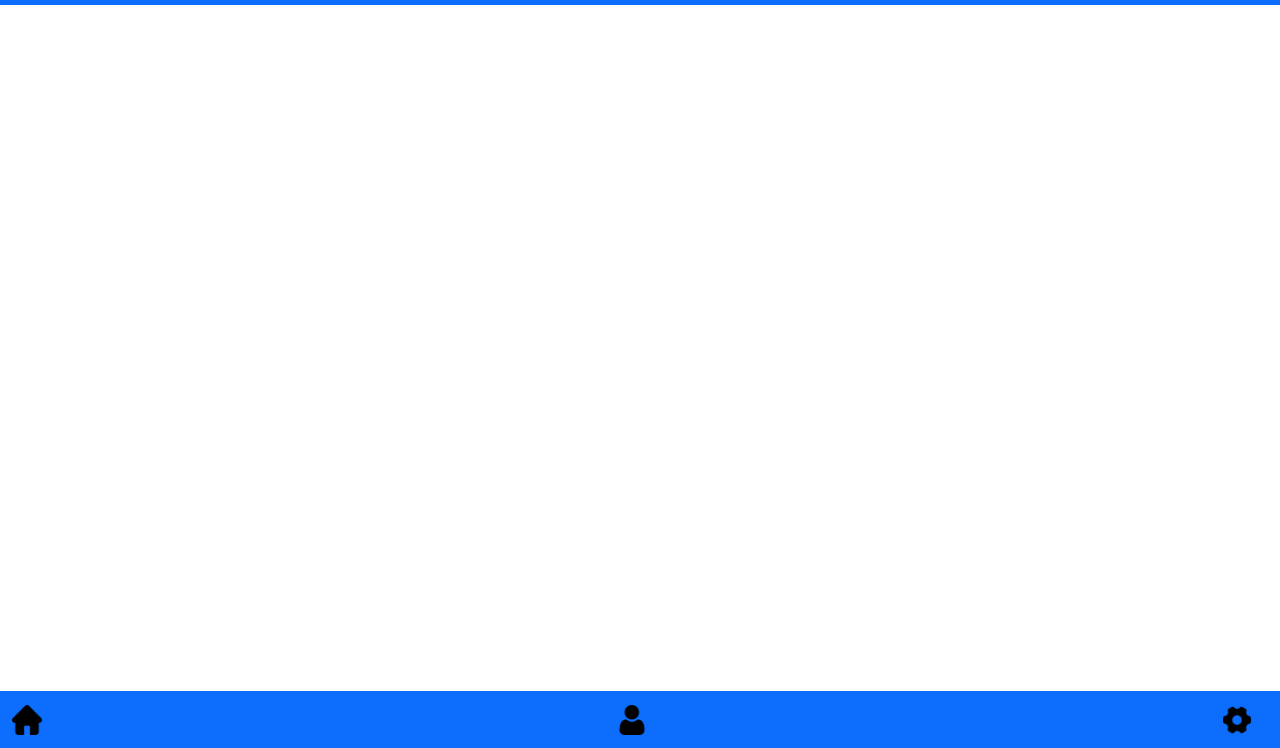
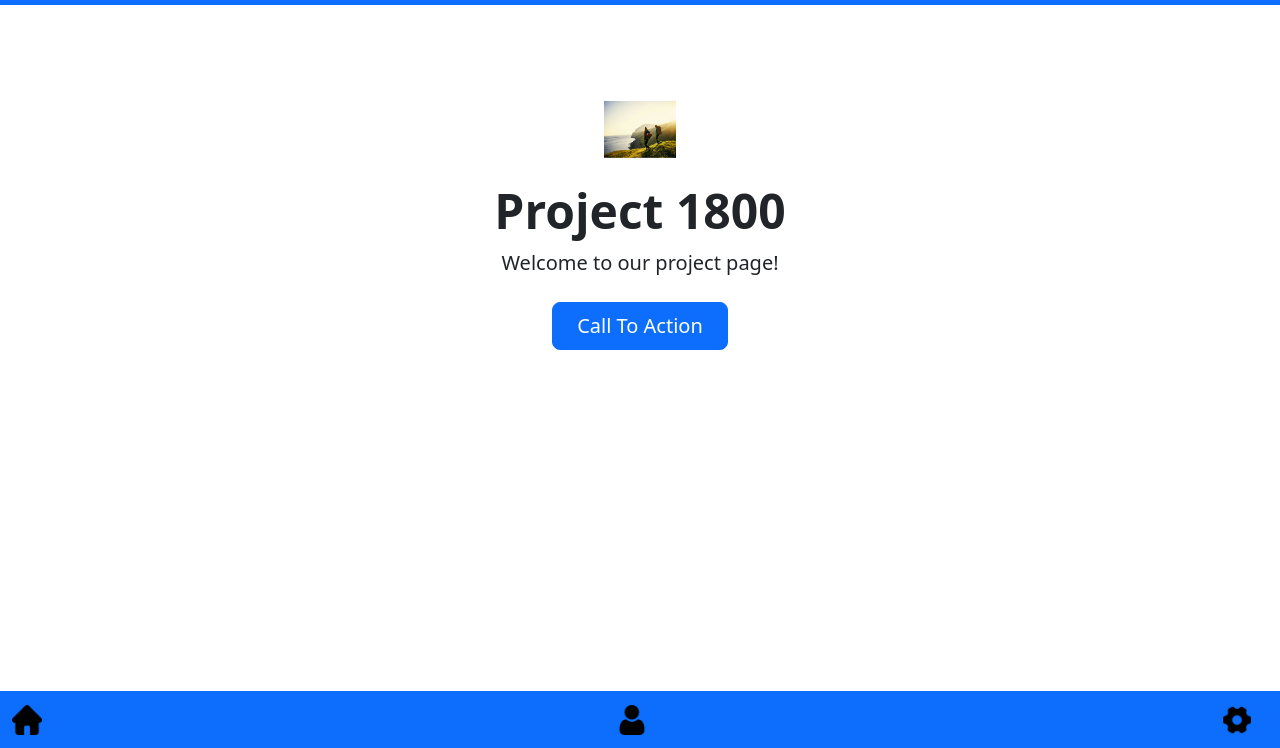
Before and after one commit to anajnsilva/1800_202510_BBY28, a plain HTML site: page index.html in a window 1280 px wide. Shown: the part 52-800 px from the top of the page. Drawn offline with nearby package versions, Linux system fonts and the light colour scheme.

Commit message:
changed index.html to add welcome banner and call to action

```diff
--- a/index.html
+++ b/index.html
@@ -62,6 +62,17 @@
       </div>
     </div>
   </nav>
+  <div class="px-4 py-5 my-5 text-center">
+    <img class="d-block mx-auto mb-4" src="/1800_202510_BBY28/images/BBY01.jpg" alt="" width="72" height="57">
+    <h1 class="display-5 fw-bold">Project 1800</h1>
+    <div class="col-lg-6 mx-auto">
+      <p class="lead mb-4">Welcome to our project page! </p>
+      <div class="d-grid gap-2 d-sm-flex justify-content-sm-center">
+        <button type="button" class="btn btn-primary btn-lg px-4 gap-3">Call To Action</button>
+
+      </div>
+    </div>
+  </div>
   <footer class="footer">
     <nav class="navbar sticky-bottom bg-primary">
       <div class="container-fluid">
```
